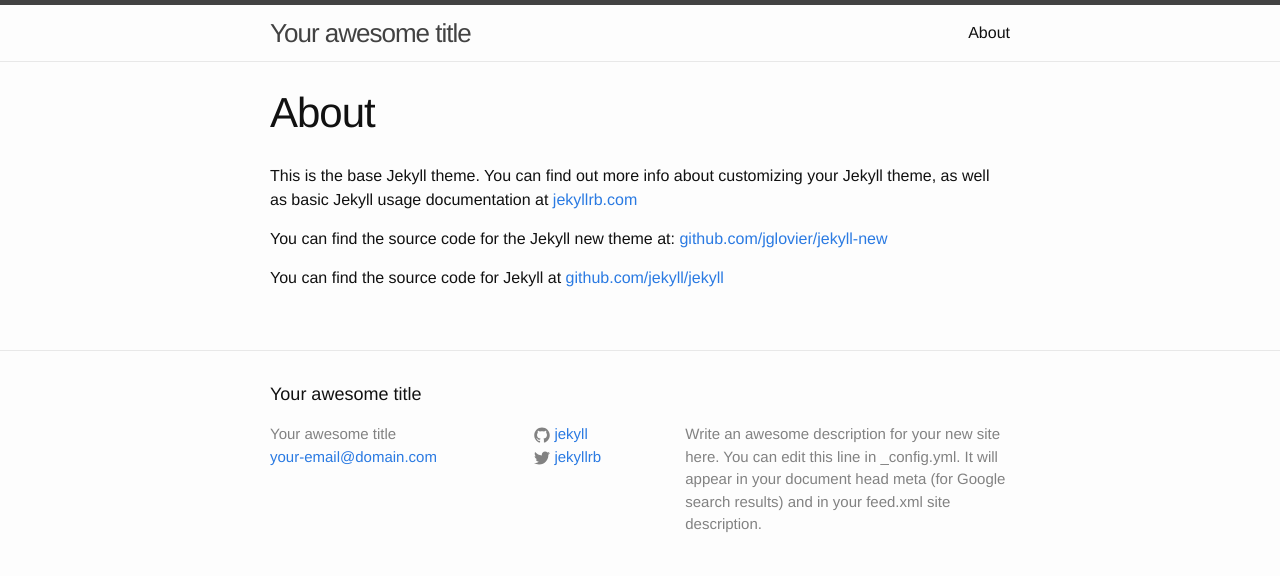
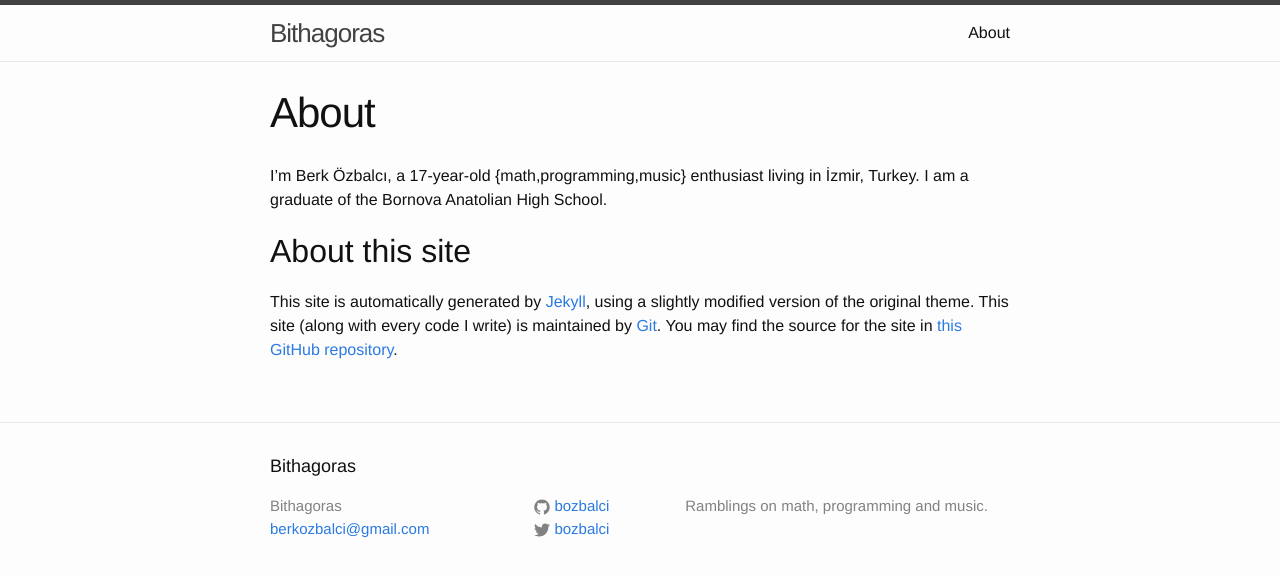
Before and after one commit to bozbalci/legacy-gh-page, a Jekyll site: the page built from about.md, in a window 1280 px wide. Shown: the top 576 px of the page. Built offline with Jekyll 4.4.1, drawn with Linux system fonts in a browser that asks for light colours.

Commit message:
First public version of website

```diff
--- a/_config.yml
+++ b/_config.yml
@@ -1,14 +1,13 @@
 # Site settings
-title: Your awesome title
-email: your-email@domain.com
+title: Bithagoras
+email: berkozbalci@gmail.com
 description: > # this means to ignore newlines until "baseurl:"
-  Write an awesome description for your new site here. You can edit this
-  line in _config.yml. It will appear in your document head meta (for
-  Google search results) and in your feed.xml site description.
+   Ramblings on math, programming and music.
+permalink: /blog/:title
 baseurl: "" # the subpath of your site, e.g. /blog/
-url: "http://yourdomain.com" # the base hostname & protocol for your site
-twitter_username: jekyllrb
-github_username:  jekyll
+# url: "http://yourdomain.com" # the base hostname & protocol for your site
+twitter_username: bozbalci
+github_username:  bozbalci
 
 # Build settings
 markdown: kramdown
--- a/about.md
+++ b/about.md
@@ -4,8 +4,13 @@
 permalink: /about/
 ---
 
-This is the base Jekyll theme. You can find out more info about customizing your Jekyll theme, as well as basic Jekyll usage documentation at [jekyllrb.com](http://jekyllrb.com/)
+I'm Berk Özbalcı, a 17-year-old {math,programming,music} enthusiast living in İzmir, Turkey. I am a graduate of the Bornova Anatolian High School.
 
-You can find the source code for the Jekyll new theme at: [github.com/jglovier/jekyll-new](https://github.com/jglovier/jekyll-new)
+About this site
+---------------
 
-You can find the source code for Jekyll at [github.com/jekyll/jekyll](https://github.com/jekyll/jekyll)
+This site is automatically generated by [Jekyll][jekyll], using a slightly modified version of the original theme. This site (along with every code I write) is maintained by [Git][git]. You may find the source for the site in [this GitHub repository][gh-repo].
+
+[jekyll]: http://jekyllrb.com
+[git]: https://git-scm.com
+[gh-repo]: https://github.com/bozbalci/bozbalci.github.io
```
Also changed, not shown: _posts/2015-06-26-felicita.markdown (added, +21 -0 lines), _posts/2015-06-26-welcome-to-jekyll.markdown (deleted, +0 -25 lines).
